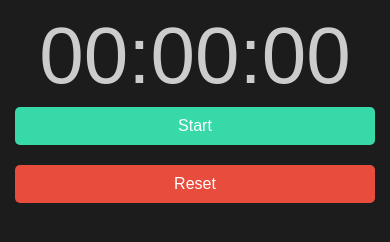
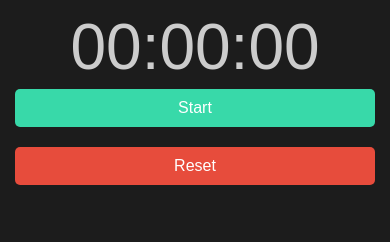
Before and after one commit to Tomalislam/stopwatch, a plain HTML site: page index.html in a window 390 px wide. Drawn offline with Linux system fonts and the light colour scheme.

Commit message:
Update styles.css

```diff
--- a/styles.css
+++ b/styles.css
@@ -90,7 +90,7 @@ button {
 
 @media (max-width: 480px) {
     #stopwatch {
-        font-size: 5rem; /* Even smaller for small phones */
+        font-size: 4rem; /* Even smaller for small phones */
     }
 
     button {
```
